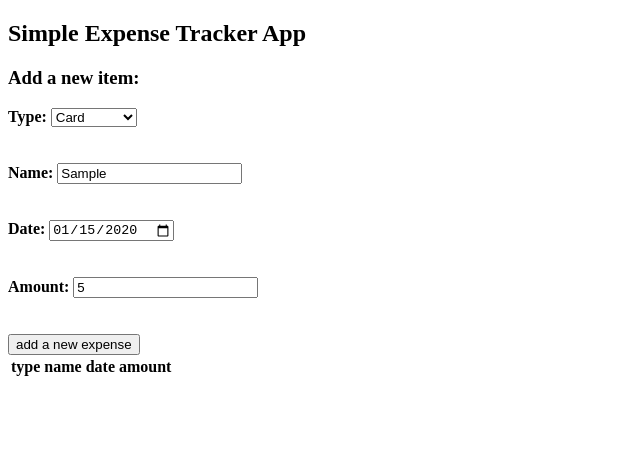
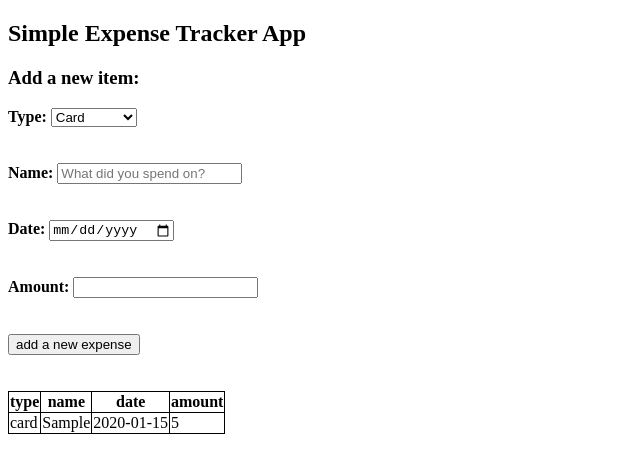
Before and after one commit to mohammedq91/Expense-Track-App, a plain HTML site: page index.html in a window 1280 px wide. Both pictures are taken after typing "Sample", "2020-01-15", "5" into the empty fields and a click on the button "add a new expense". Shown: the whole page, without its empty margins (0-640 px from the left). Drawn offline with Linux system fonts and the light colour scheme.

Commit message:
td cells added to tr

```diff
--- a/index.html
+++ b/index.html
@@ -19,7 +19,7 @@
         <h3>Add a new item:</h3>
         <div class="form-group">
           <label for="payment-method"> <strong>Type:  </strong></label>
-          <select id = "payment method">
+          <select id = "payment-method">
             <option value="card">Card</option>
             <option value="cash">Cash</option>
             <option value="cryptocoin">Cryptocoin</option>
@@ -30,8 +30,8 @@
 
       <div class="form-input">
         <form>
-          <label for="item name"><strong>Name: </strong></label>
-          <input id = "item name" type="text" placeholder="What did you spend on?">
+          <label for="item-name"><strong>Name: </strong></label>
+          <input id = "item-name" type="text" placeholder="What did you spend on?">
         </form>
       </div> <br><br>
 
@@ -47,10 +47,10 @@
 
     <div>
     <button id="button">add a new expense</button>
-    </div>
+    </div> <br> <br>
 
-    <table>
-      <thead>
+    <table class= "table">
+      <thead class ="header">
           <tr>
             <th>type</th>
             <th>name</th>
--- a/script.js
+++ b/script.js
@@ -1,8 +1,8 @@
-var paymentMethod = document.getElementById("payment-method")
-// var itemName =getElementById("item name")
-// var date = getElementById("date")
-// var amount = getElementById("amount")
-const addNewExpense = document.getElementById("button").addEventListener('click', add)
+const paymentMethod = document.getElementById("payment-method")
+const itemName = document.getElementById("item-name")
+const date = document.getElementById("date")
+const amount = document.getElementById("amount")
+const addNewExpense = document.getElementById("button").addEventListener('click',add)
 
 function add(){
   const tableBody = document.getElementById('tbody')
@@ -11,9 +11,22 @@ function add(){
 
   const typeCell = document.createElement('td')
   typeCell.textContent = paymentMethod.value;
+  tableRow.appendChild(typeCell)
 
-  tableRow.appendChild(typeCell)
-  console.log(paymentMethod.value)
+  const nameCell = document.createElement('td')
+  nameCell.textContent = itemName.value;
+  tableRow.appendChild(nameCell)
 
+  const dateCell = document.createElement('td')
+  dateCell.textContent = date.value;
+  tableRow.appendChild(dateCell)
+
+  const amountCell = document.createElement('td')
+  amountCell.textContent = amount.value;
+  tableRow.appendChild(amountCell)
+
+  itemName.value = ""
+  date.value= ""
+  amount.value = ""
 
 }
--- a/style.css
+++ b/style.css
@@ -0,0 +1,8 @@
+table {
+  border-collapse: collapse
+
+}
+
+thead, tr, th, td {
+  border: 1px solid black
+}
```
